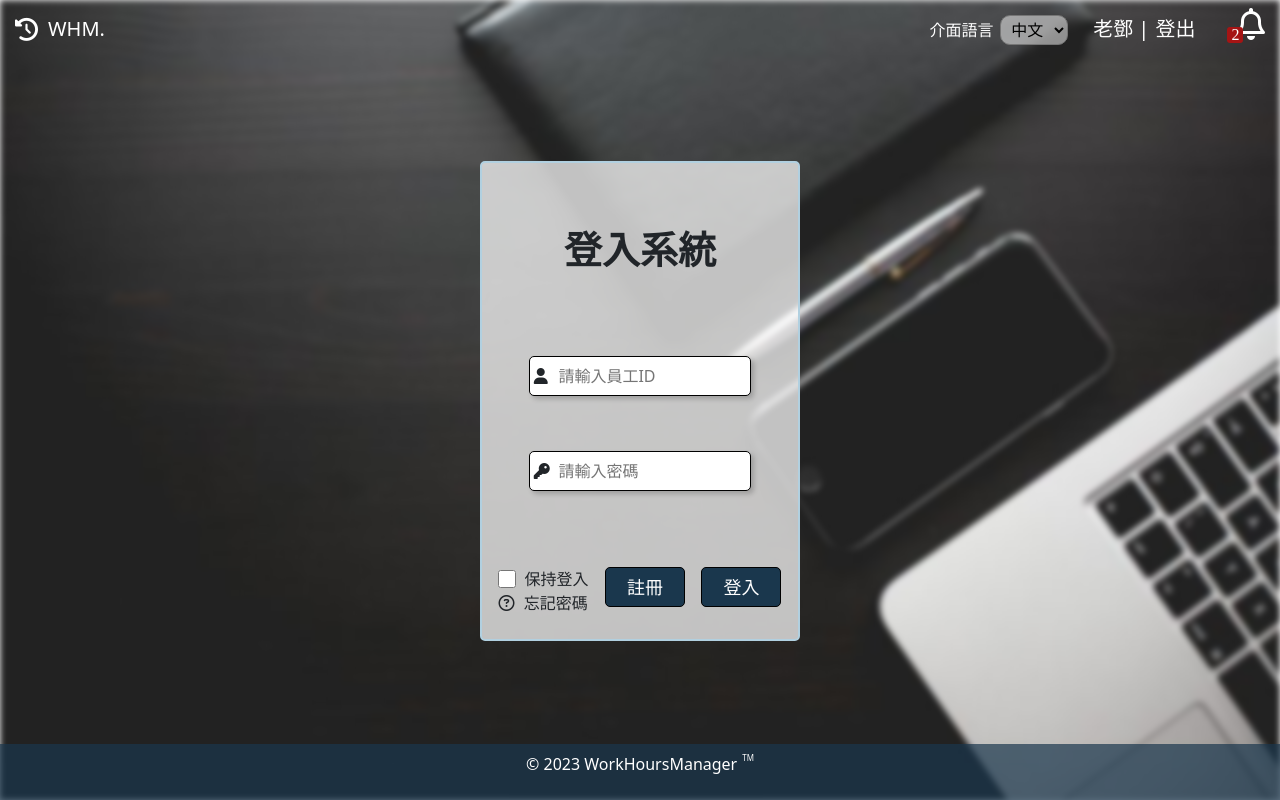
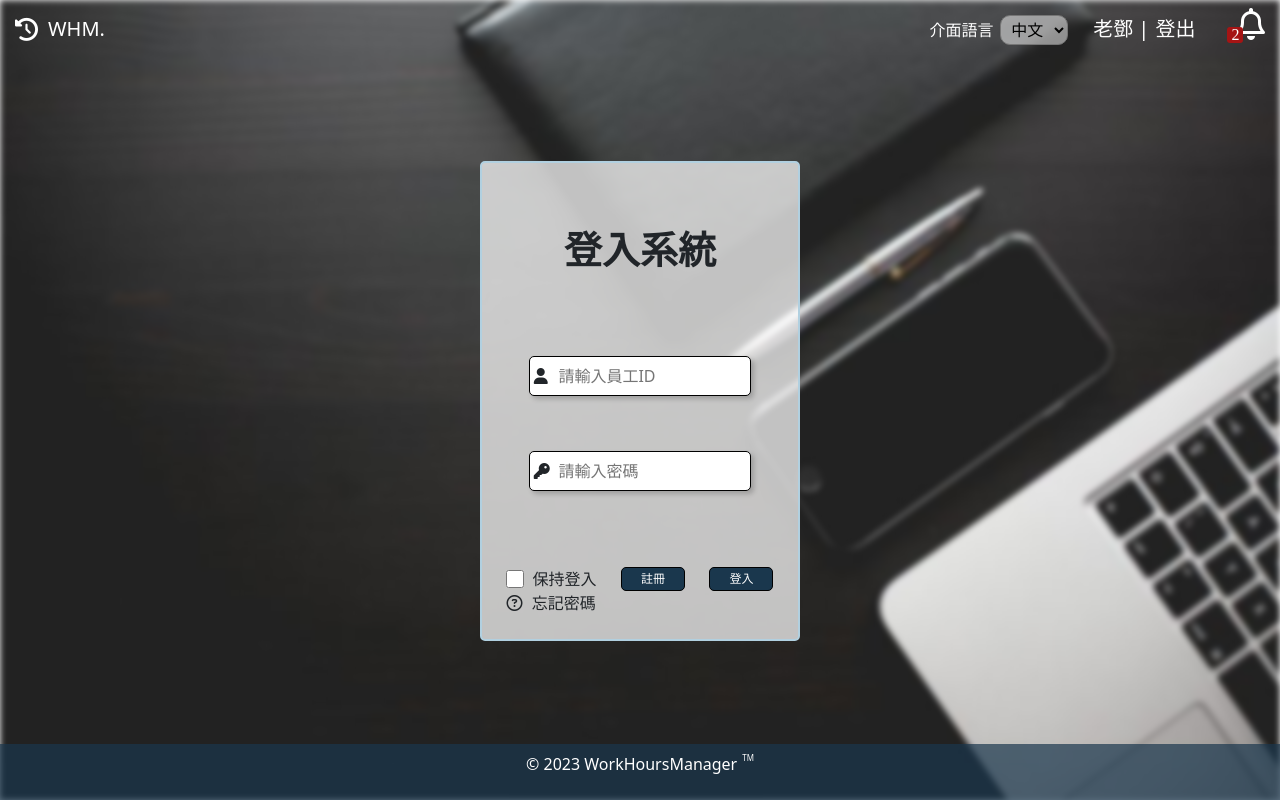
Before and after one commit to JaimeDeng/WorkHoursManagerFrontEnd, a Vue app: page /login in a window 1280 px wide. Built offline with nearby package versions, Linux system fonts and the light colour scheme.

Commit message:
update: 修正預設無語言問題

```diff
--- a/src/components/EmploAddWorkInfo.vue
+++ b/src/components/EmploAddWorkInfo.vue
@@ -79,6 +79,9 @@ methods: {
 mounted() {
     //檢查及修改介面語言
     this.langValue = sessionStorage.getItem('langValue');
+    if(this.langValue === null){
+        this.langValue = 'ch';
+    }
     console.log(this.langValue);
     this.changeLanguage();
     //建構時間option
--- a/src/components/Login.vue
+++ b/src/components/Login.vue
@@ -159,9 +159,9 @@ export default {
                     </div>
                 </div>
                 <!-- 登入按鈕 -->
-                <RouterLink to="/signup" tag="button" class="btn">註冊</RouterLink>
+                <RouterLink to="/signup" tag="button" class="signUpBtn">註冊</RouterLink>
 
-                <button type="button" @click="login">登入</button>
+                <RouterLink class="loginBtn" to="/employeeHome" tag="button" @click="login">登入</RouterLink>
 
             </div>
         </div>
@@ -230,8 +230,9 @@ export default {
                     width: 100%;
                     box-shadow: 3px 3px 5px rgba(0, 0, 0, 0.2);
                     padding-left: 28px;
-                    height: 40px;
+                    height: 5vh;
                     border-radius: 5px;
+                    font-size: 2vh;
                     border: 1.5px solid #000;
                     transition: 0.5s;
 
@@ -301,15 +302,20 @@ export default {
 
             }
 
-            button,.btn {
+            .signUpBtn,.loginBtn {
                 background: rgb(26, 55, 77);
+                display: flex;
+                justify-content: center;
+                align-items: center;
+                text-decoration: none;
                 border: 1px solid #000;
                 color: white;
                 border-radius: 5px;
-                width: 80px;
-                height: 40px;
-                // font-weight: bold;
-                font-size: 18px;
+                width: 5vw;
+                height: 3vh;
+                transition: 0.4s;
+                font-size: 1.5vh;
+
 
                 &:hover {
                     background-color: rgb(64, 104, 130);
--- a/src/components/Signup.vue
+++ b/src/components/Signup.vue
@@ -315,6 +315,9 @@ methods: {
 mounted() {
     //檢查及切換語言
     this.langValue = sessionStorage.getItem('langValue');
+    if(this.langValue === null){
+        this.langValue = 'ch';
+    }
     console.log(this.langValue);
     this.changeLanguage();
 }
```
